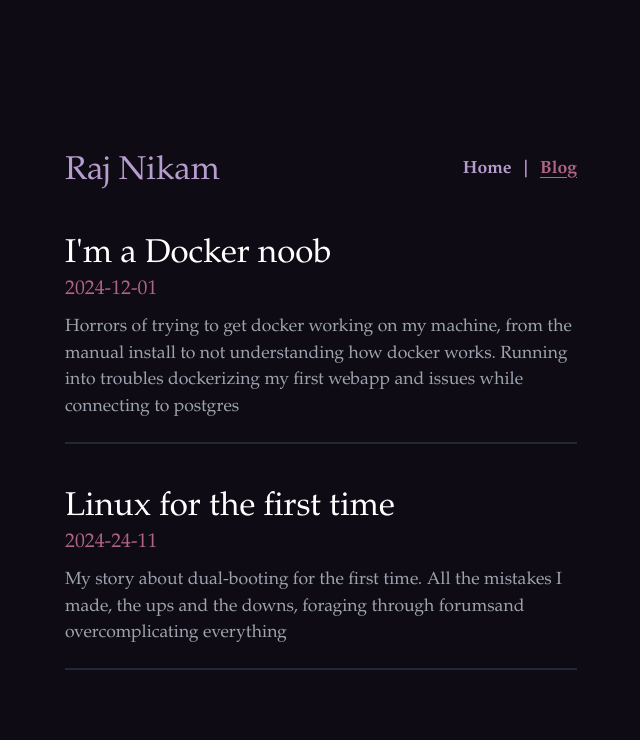
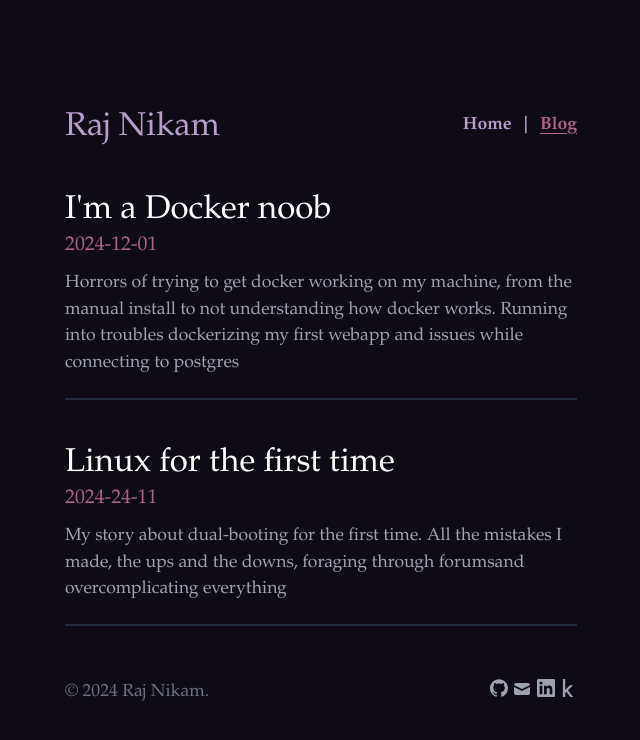
Before and after one commit to craniacshencil/rajnikam, a React (Vite) app: page /rajnikam/blogs in a window 1280 px wide. Shown: the top 740 px of the page, without its empty margins (319-959 px from the left). Built offline with nearby package versions, Linux system fonts and the light colour scheme.

Commit message:
Fix urls opening in the same tab
- Get rid of redundant interface in BlogCard
- Create separate Footer and add on all pages
- Adjust margins and styles

```diff
--- a/src/App.tsx
+++ b/src/App.tsx
@@ -1,4 +1,5 @@
 import Header from "./components/Header";
+import Footer from "./components/Footer";
 const App = () => {
   return (
     <div className="dark text-white flex justify-center bg-background items-center">
@@ -21,77 +22,7 @@ const App = () => {
           writings are certainly not going to be the best, but you start
           somewhere.
         </div>
-
-        <footer className="mt-14 w-full flex justify-between font-sans-serif text-gray-500">
-          <div>© 2024 Raj Nikam.</div>
-          <div className="links flex gap-1">
-            <a
-              className="text-sm text-gray-500 transition hover:text-gray-600"
-              target="_blank"
-              rel="noopener noreferrer"
-              href="https://github.com/craniacshencil"
-            >
-              <svg
-                viewBox="0 0 24 24"
-                xmlns="http://www.w3.org/2000/svg"
-                className="fill-current text-gray-400 dark:text-gray-500 hover:opacity-80 h-[18px] w-[18px]"
-              >
-                <path d="M12 .297c-6.63 0-12 5.373-12 12 0 5.303 3.438 9.8 8.205 11.385.6.113.82-.258.82-.577 0-.285-.01-1.04-.015-2.04-3.338.724-4.042-1.61-4.042-1.61C4.422 18.07 3.633 17.7 3.633 17.7c-1.087-.744.084-.729.084-.729 1.205.084 1.838 1.236 1.838 1.236 1.07 1.835 2.809 1.305 3.495.998.108-.776.417-1.305.76-1.605-2.665-.3-5.466-1.332-5.466-5.93 0-1.31.465-2.38 1.235-3.22-.135-.303-.54-1.523.105-3.176 0 0 1.005-.322 3.3 1.23.96-.267 1.98-.399 3-.405 1.02.006 2.04.138 3 .405 2.28-1.552 3.285-1.23 3.285-1.23.645 1.653.24 2.873.12 3.176.765.84 1.23 1.91 1.23 3.22 0 4.61-2.805 5.625-5.475 5.92.42.36.81 1.096.81 2.22 0 1.606-.015 2.896-.015 3.286 0 .315.21.69.825.57C20.565 22.092 24 17.592 24 12.297c0-6.627-5.373-12-12-12"></path>
-              </svg>
-            </a>
-            <a
-              className="text-sm text-gray-500 transition hover:text-gray-600"
-              target="_blank"
-              rel="noopener noreferrer"
-              href="mailto:rajnikam26@apsit.edu.in"
-            >
-              <svg
-                xmlns="http://www.w3.org/2000/svg"
-                viewBox="0 0 20 20"
-                className="fill-current text-gray-400 dark:text-gray-500 hover:opacity-80 h-[20px] w-[20px]"
-              >
-                <path d="M2.003 5.884 10 9.882l7.997-3.998A2 2 0 0 0 16 4H4a2 2 0 0 0-1.997 1.884z"></path>
-                <path d="m18 8.118-8 4-8-4V14a2 2 0 0 0 2 2h12a2 2 0 0 0 2-2V8.118z"></path>
-              </svg>
-            </a>
-
-            <a
-              className="text-sm text-gray-500 transition hover:text-gray-600"
-              target="_blank"
-              rel="noopener noreferrer"
-              href="https://in.linkedin.com/in/raj-nikam-8b2b93254"
-            >
-              <svg
-                viewBox="0 0 24 24"
-                xmlns="http://www.w3.org/2000/svg"
-                className="fill-current text-gray-400 dark:text-gray-500 hover:opacity-80 h-[18px] w-[18px]"
-              >
-                <path d="M20.447 20.452h-3.554v-5.569c0-1.328-.027-3.037-1.852-3.037-1.853 0-2.136 1.445-2.136 2.939v5.667H9.351V9h3.414v1.561h.046c.477-.9 1.637-1.85 3.37-1.85 3.601 0 4.267 2.37 4.267 5.455v6.286zM5.337 7.433a2.062 2.062 0 0 1-2.063-2.065 2.064 2.064 0 1 1 2.063 2.065zm1.782 13.019H3.555V9h3.564v11.452zM22.225 0H1.771C.792 0 0 .774 0 1.729v20.542C0 23.227.792 24 1.771 24h20.451C23.2 24 24 23.227 24 22.271V1.729C24 .774 23.2 0 22.222 0h.003z"></path>
-              </svg>
-            </a>
-            <a
-              className="text-sm text-gray-500 transition hover:text-gray-600"
-              target="_blank"
-              rel="noopener noreferrer"
-              href="https://www.kaggle.com/nickuhm"
-            >
-              <svg
-                xmlns="http://www.w3.org/2000/svg"
-                viewBox="0 0 32 32"
-                className="fill-current text-gray-400 dark:text-gray-500 hover:opacity-80 m-0 h-[18px] w-[18px]"
-              >
-                <defs>
-                  <path id="B" d="M31.5 15.978h289v130.044h-289z" />
-                </defs>
-                <path
-                  transform="matrix(.527027 0 0 .527027 -30.632288 -22.45559)"
-                  clip-path="url(#A)"
-                  d="M105.75 102.968c-.06.238-.298.357-.713.357H97.1c-.477 0-.89-.208-1.248-.625L82.746 86.028l-3.655 3.477v12.93c0 .595-.298.892-.892.892h-6.152c-.595 0-.892-.297-.892-.892V43.5c0-.593.297-.89.892-.89H78.2c.594 0 .892.298.892.89v36.288l15.692-15.87c.416-.415.832-.624 1.248-.624h8.204c.356 0 .593.15.713.445.12.357.09.624-.09.803L88.274 80.588l17.297 21.488c.237.238.297.535.18.892"
-                />
-              </svg>
-            </a>
-          </div>
-        </footer>
+        <Footer />
       </main>
     </div>
   );
--- a/src/blogs/blogs.css
+++ b/src/blogs/blogs.css
@@ -1,5 +1,5 @@
 /* Realtime colors settings */
-.blog {
+.dark .blog {
   --text: hsl(267, 33%, 95%);
   --background: hsl(267, 31%, 6%);
   --primary: hsl(271, 32%, 71%);
@@ -7,7 +7,8 @@
   --accent: hsl(330, 32%, 54%);
 }
 
-@media (prefers-color-scheme: dark) {
+/* not function right now because no dark/light toggle present */
+@media (prefers-color-scheme: light) {
   .blog {
     --text: hsl(263, 31%, 5%);
     --background: hsl(267, 29%, 94%);
--- a/src/components/Blog.tsx
+++ b/src/components/Blog.tsx
@@ -1,4 +1,5 @@
 import Header from "./Header";
+import Footer from "../components/Footer";
 import "../blogs/blogs.css";
 import { useEffect, useState } from "react";
 interface blogInputs {
@@ -23,11 +24,25 @@ const Blog: React.FC<blogInputs> = ({ blogName }) => {
     getBlogContent(blogName).then((blogData) => setblogContent(blogData));
   }, []);
 
+  useEffect(() => {
+    if (blogContent != "") {
+      const blogDiv = document.querySelector(".blog") as HTMLDivElement | null;
+      let anchors = blogDiv?.querySelectorAll("a") as
+        | NodeListOf<HTMLAnchorElement>
+        | undefined;
+      anchors?.forEach((anchorTag) => {
+        anchorTag.setAttribute("target", "_blank");
+        anchorTag.setAttribute("rel", "noopener noreferrer");
+      });
+    }
+  }, [blogContent]);
+
   return (
     <div className="dark w-screen text-white flex flex-col justify-center bg-background items-center">
       <div className="min-h-screen w-10/12 md:w-3/5 md:m-10 lg:m-0 xl:w-2/5 flex justify-center items-start flex-col gap-5">
         <Header activeTab="blog" />
         <div className="blog w-full text-justify mb-5">{blogContent}</div>
+        <Footer />
       </div>
     </div>
   );
--- /dev/null
+++ b/src/components/Footer.tsx
@@ -0,0 +1,77 @@
+const Footer: React.FC = () => {
+  const currentYear: number = new Date().getFullYear();
+  return (
+    <footer className="my-7 w-full flex justify-between font-sans-serif text-gray-500">
+      <div>© {currentYear} Raj Nikam.</div>
+      <div className="links flex gap-1">
+        <a
+          className="text-sm text-gray-500 transition hover:text-gray-600"
+          target="_blank"
+          rel="noopener noreferrer"
+          href="https://github.com/craniacshencil"
+        >
+          <svg
+            viewBox="0 0 24 24"
+            xmlns="http://www.w3.org/2000/svg"
+            className="fill-current text-gray-400 dark:text-gray-500 hover:opacity-80 h-[18px] w-[18px]"
+          >
+            <path d="M12 .297c-6.63 0-12 5.373-12 12 0 5.303 3.438 9.8 8.205 11.385.6.113.82-.258.82-.577 0-.285-.01-1.04-.015-2.04-3.338.724-4.042-1.61-4.042-1.61C4.422 18.07 3.633 17.7 3.633 17.7c-1.087-.744.084-.729.084-.729 1.205.084 1.838 1.236 1.838 1.236 1.07 1.835 2.809 1.305 3.495.998.108-.776.417-1.305.76-1.605-2.665-.3-5.466-1.332-5.466-5.93 0-1.31.465-2.38 1.235-3.22-.135-.303-.54-1.523.105-3.176 0 0 1.005-.322 3.3 1.23.96-.267 1.98-.399 3-.405 1.02.006 2.04.138 3 .405 2.28-1.552 3.285-1.23 3.285-1.23.645 1.653.24 2.873.12 3.176.765.84 1.23 1.91 1.23 3.22 0 4.61-2.805 5.625-5.475 5.92.42.36.81 1.096.81 2.22 0 1.606-.015 2.896-.015 3.286 0 .315.21.69.825.57C20.565 22.092 24 17.592 24 12.297c0-6.627-5.373-12-12-12"></path>
+          </svg>
+        </a>
+        <a
+          className="text-sm text-gray-500 transition hover:text-gray-600"
+          target="_blank"
+          rel="noopener noreferrer"
+          href="mailto:rajnikam26@apsit.edu.in"
+        >
+          <svg
+            xmlns="http://www.w3.org/2000/svg"
+            viewBox="0 0 20 20"
+            className="fill-current text-gray-400 dark:text-gray-500 hover:opacity-80 h-[20px] w-[20px]"
+          >
+            <path d="M2.003 5.884 10 9.882l7.997-3.998A2 2 0 0 0 16 4H4a2 2 0 0 0-1.997 1.884z"></path>
+            <path d="m18 8.118-8 4-8-4V14a2 2 0 0 0 2 2h12a2 2 0 0 0 2-2V8.118z"></path>
+          </svg>
+        </a>
+
+        <a
+          className="text-sm text-gray-500 transition hover:text-gray-600"
+          target="_blank"
+          rel="noopener noreferrer"
+          href="https://in.linkedin.com/in/raj-nikam-8b2b93254"
+        >
+          <svg
+            viewBox="0 0 24 24"
+            xmlns="http://www.w3.org/2000/svg"
+            className="fill-current text-gray-400 dark:text-gray-500 hover:opacity-80 h-[18px] w-[18px]"
+          >
+            <path d="M20.447 20.452h-3.554v-5.569c0-1.328-.027-3.037-1.852-3.037-1.853 0-2.136 1.445-2.136 2.939v5.667H9.351V9h3.414v1.561h.046c.477-.9 1.637-1.85 3.37-1.85 3.601 0 4.267 2.37 4.267 5.455v6.286zM5.337 7.433a2.062 2.062 0 0 1-2.063-2.065 2.064 2.064 0 1 1 2.063 2.065zm1.782 13.019H3.555V9h3.564v11.452zM22.225 0H1.771C.792 0 0 .774 0 1.729v20.542C0 23.227.792 24 1.771 24h20.451C23.2 24 24 23.227 24 22.271V1.729C24 .774 23.2 0 22.222 0h.003z"></path>
+          </svg>
+        </a>
+        <a
+          className="text-sm text-gray-500 transition hover:text-gray-600"
+          target="_blank"
+          rel="noopener noreferrer"
+          href="https://www.kaggle.com/nickuhm"
+        >
+          <svg
+            xmlns="http://www.w3.org/2000/svg"
+            viewBox="0 0 32 32"
+            className="fill-current text-gray-400 dark:text-gray-500 hover:opacity-80 m-0 h-[18px] w-[18px]"
+          >
+            <defs>
+              <path id="B" d="M31.5 15.978h289v130.044h-289z" />
+            </defs>
+            <path
+              transform="matrix(.527027 0 0 .527027 -30.632288 -22.45559)"
+              clip-path="url(#A)"
+              d="M105.75 102.968c-.06.238-.298.357-.713.357H97.1c-.477 0-.89-.208-1.248-.625L82.746 86.028l-3.655 3.477v12.93c0 .595-.298.892-.892.892h-6.152c-.595 0-.892-.297-.892-.892V43.5c0-.593.297-.89.892-.89H78.2c.594 0 .892.298.892.89v36.288l15.692-15.87c.416-.415.832-.624 1.248-.624h8.204c.356 0 .593.15.713.445.12.357.09.624-.09.803L88.274 80.588l17.297 21.488c.237.238.297.535.18.892"
+            />
+          </svg>
+        </a>
+      </div>
+    </footer>
+  );
+};
+
+export default Footer;
--- a/src/components/Header.tsx
+++ b/src/components/Header.tsx
@@ -5,7 +5,7 @@ interface headerInputs {
 }
 const Header: React.FC<headerInputs> = ({ activeTab }) => {
   return (
-    <div className="w-full flex justify-between flex-wrap items-center mt-5">
+    <div className="w-full flex justify-between flex-wrap items-center mt-10">
       <h1 className="text-3xl self-end text-primary">Raj Nikam</h1>
       <nav className="flex justify-around gap-2 mt-1 text-m self-start text-primary font-bold">
         <a
--- a/src/routes/Blogs.tsx
+++ b/src/routes/Blogs.tsx
@@ -1,4 +1,5 @@
 import Header from "../components/Header";
+import Footer from "../components/Footer";
 import Blogcard from "../components/Blogcard";
 import { useEffect, useState } from "react";
 const modules = import.meta.glob("/src/blogs/*.mdx");
@@ -48,6 +49,7 @@ const Blogs: React.FC = () => {
             />
           ))}
         </div>
+        <Footer />
       </div>
     </div>
   );
```
Also changed, not shown: src/components/Blogcard.tsx (+2 -7 lines).
